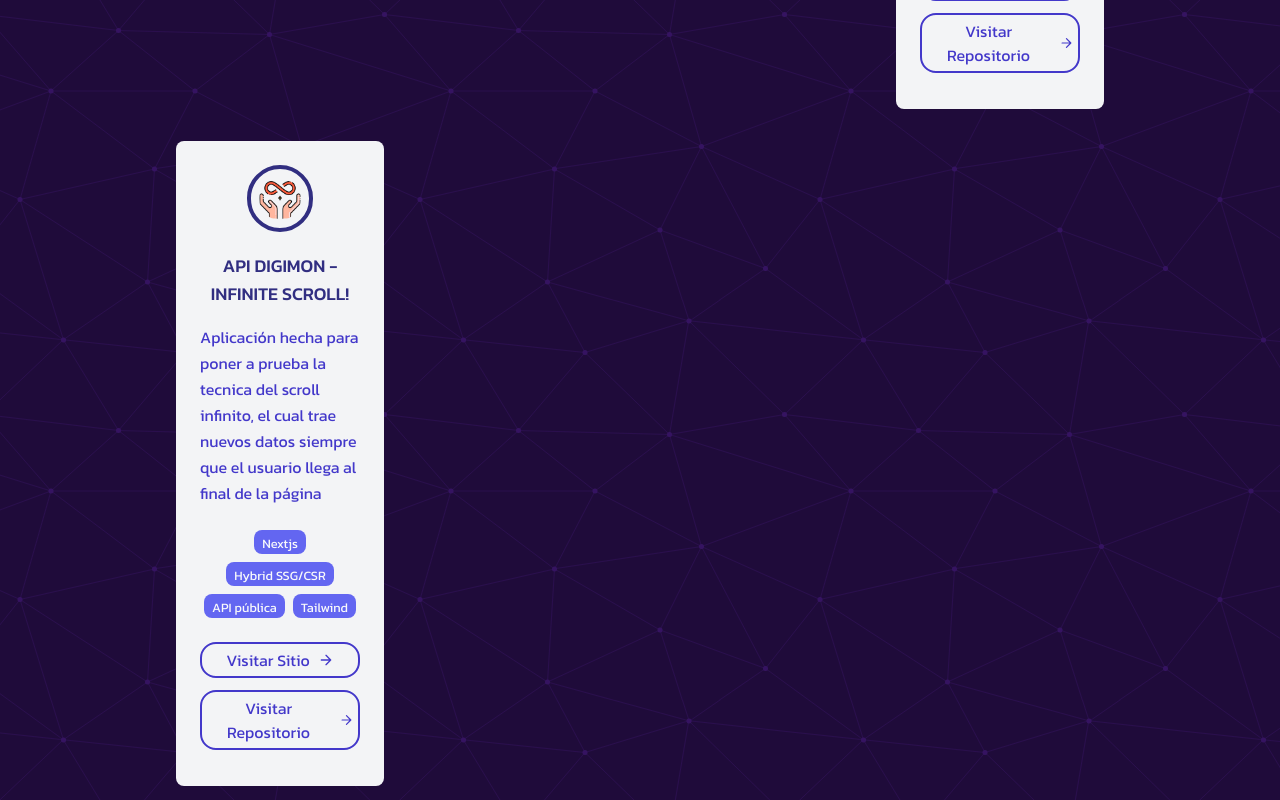
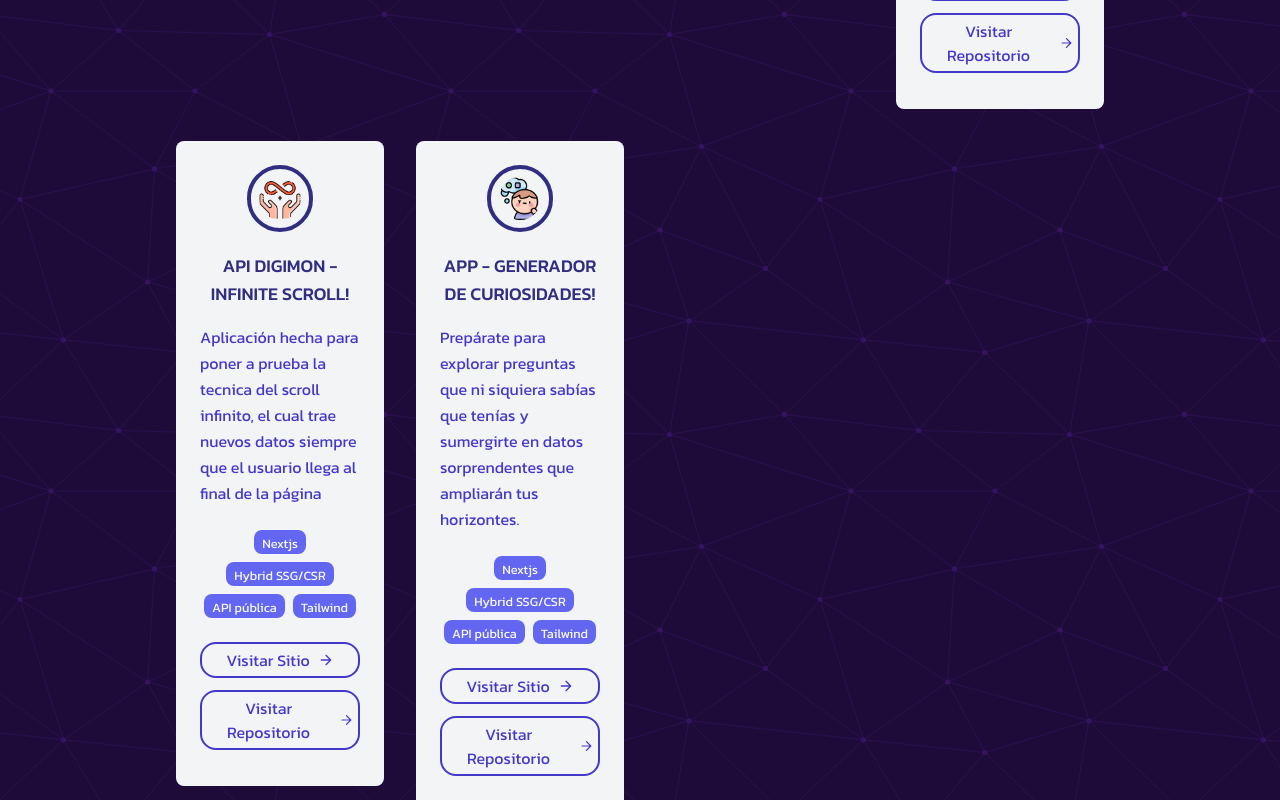
Before and after one commit to IvanHenriquez96/portfolio_v2_next, a Next.js app: page / in a window 1280 px wide. Shown: the part 3300-4100 px from the top of the page. Built offline with nearby package versions, Linux system fonts and the light colour scheme; what tailwindcss-animated would draw is missing.

Commit message:
se agrega proyecto 10, generador de curiosidades

```diff
--- a/src/app/components/SeccionProyectos.tsx
+++ b/src/app/components/SeccionProyectos.tsx
@@ -81,6 +81,15 @@
     url_img: "/proyecto9_logo.png",
     url_sitio: "https://next-infinite-scroll-zeta.vercel.app/",
     url_repo: "https://github.com/IvanHenriquez96/next-infinite-scroll",
+  },
+  {
+    nombre: "APP - GENERADOR DE CURIOSIDADES!",
+    descripcion:
+      "Prepárate para explorar preguntas que ni siquiera sabías que tenías y sumergirte en datos sorprendentes que ampliarán tus horizontes.",
+    tecnologias: ["Nextjs", "Hybrid SSG/CSR", "API pública", "Tailwind"],
+    url_img: "/proyecto10_logo.png",
+    url_sitio: "https://curiosidades-al-azar.vercel.app/",
+    url_repo: "https://github.com/IvanHenriquez96/curiosidades_al_azar",
   },
 ];
 
```
Also changed, not shown: public/proyecto10_logo.png (added).
